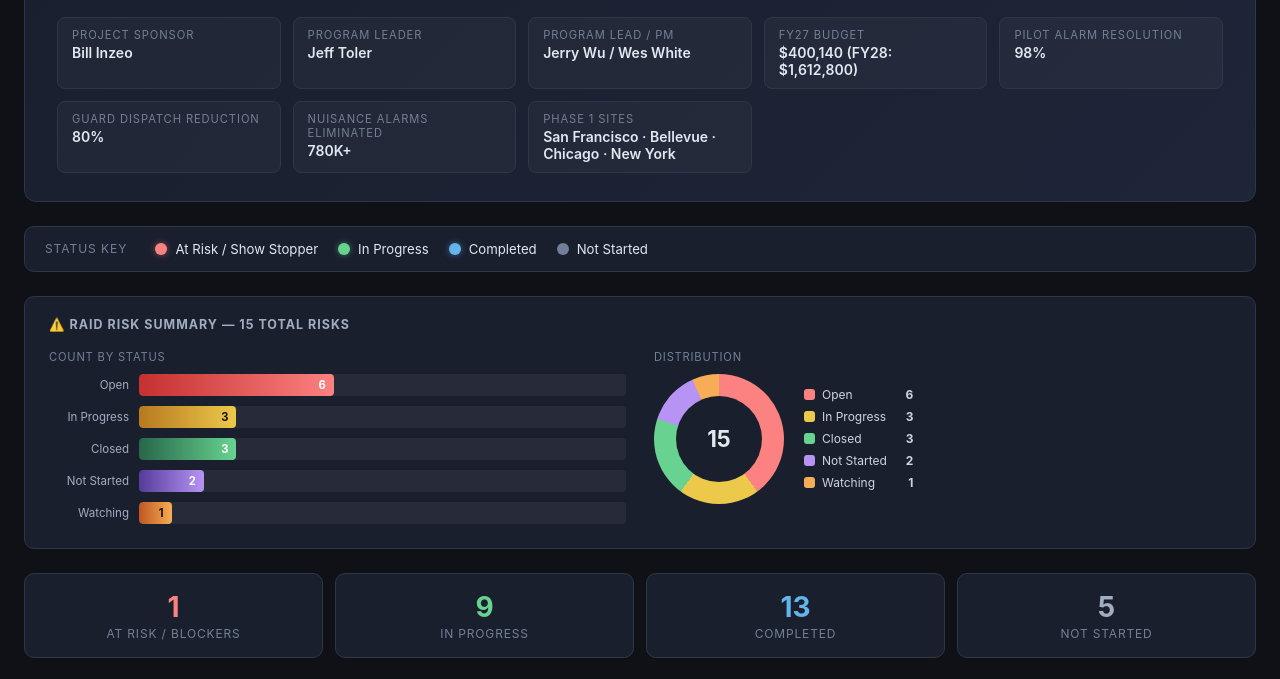
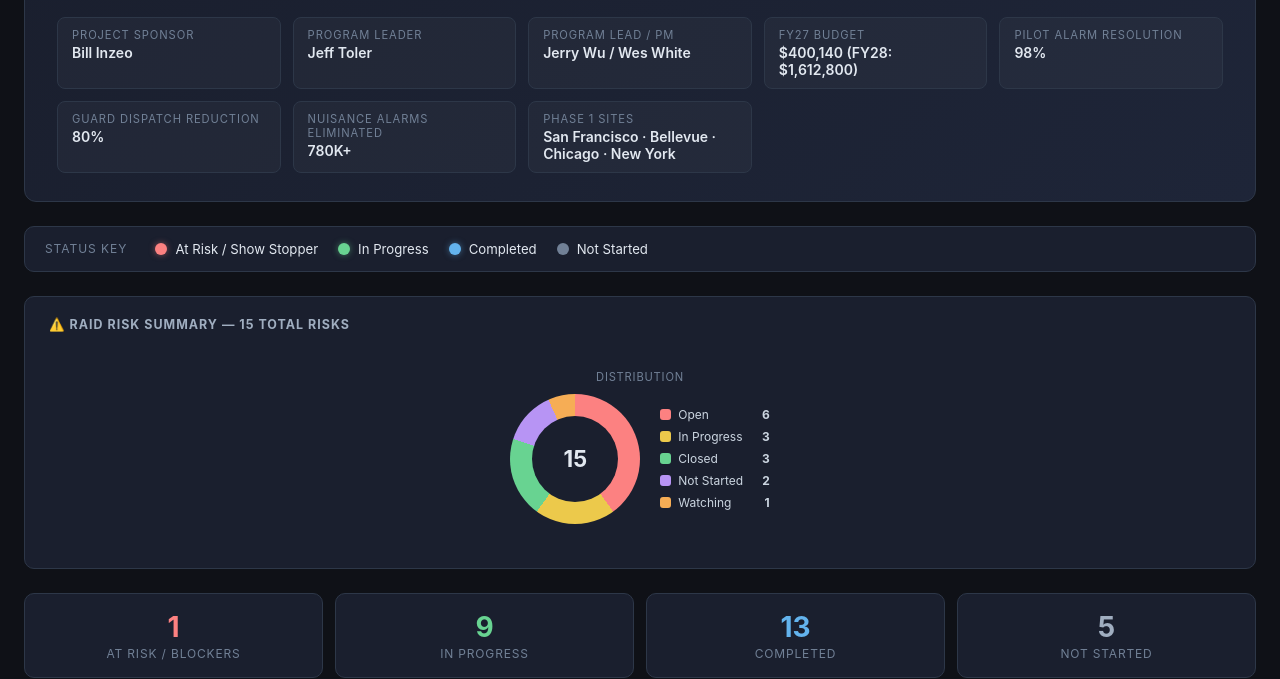
Before and after one commit to weswhite-droid/Video-AI-Project, a plain HTML site: page video-ai-dashboard.html in a window 1280 px wide. Shown: the part 111-790 px from the top of the page. Drawn offline with Linux system fonts and the light colour scheme.

Commit message:
Remove bar chart from RAID summary, keep only donut chart
Co-Authored-By: Claude Sonnet 4.5 <noreply@anthropic.com>

```diff
--- a/video-ai-dashboard.html
+++ b/video-ai-dashboard.html
@@ -443,48 +443,10 @@
 <!-- ══════════════════════════════════════════════════════ RISK CHART -->
 <div class="risk-chart-block">
   <div class="risk-chart-title">⚠️ RAID Risk Summary — 15 Total Risks</div>
-  <div class="chart-grid">
-
-    <!-- Bar chart -->
-    <div>
-      <div style="font-size:0.7rem;text-transform:uppercase;letter-spacing:0.07em;color:#718096;margin-bottom:10px;">Count by Status</div>
-      <div class="bar-chart">
-        <div class="bar-row">
-          <div class="bar-label">Open</div>
-          <div class="bar-track">
-            <div class="bar-fill open" style="width:40%">6</div>
-          </div>
-        </div>
-        <div class="bar-row">
-          <div class="bar-label">In Progress</div>
-          <div class="bar-track">
-            <div class="bar-fill inprog" style="width:20%">3</div>
-          </div>
-        </div>
-        <div class="bar-row">
-          <div class="bar-label">Closed</div>
-          <div class="bar-track">
-            <div class="bar-fill closed" style="width:20%">3</div>
-          </div>
-        </div>
-        <div class="bar-row">
-          <div class="bar-label">Not Started</div>
-          <div class="bar-track">
-            <div class="bar-fill notstart" style="width:13.3%">2</div>
-          </div>
-        </div>
-        <div class="bar-row">
-          <div class="bar-label">Watching</div>
-          <div class="bar-track">
-            <div class="bar-fill watching" style="width:6.7%">1</div>
-          </div>
-        </div>
-      </div>
-    </div>
-
+  <div style="display: flex; justify-content: center; padding: 20px 0;">
     <!-- Donut chart -->
     <div>
-      <div style="font-size:0.7rem;text-transform:uppercase;letter-spacing:0.07em;color:#718096;margin-bottom:10px;">Distribution</div>
+      <div style="font-size:0.7rem;text-transform:uppercase;letter-spacing:0.07em;color:#718096;margin-bottom:10px;text-align:center;">Distribution</div>
       <div class="donut-wrap">
         <div class="donut"></div>
         <div class="donut-legend">
@@ -496,7 +458,6 @@
         </div>
       </div>
     </div>
-
   </div>
 </div>
 
```
